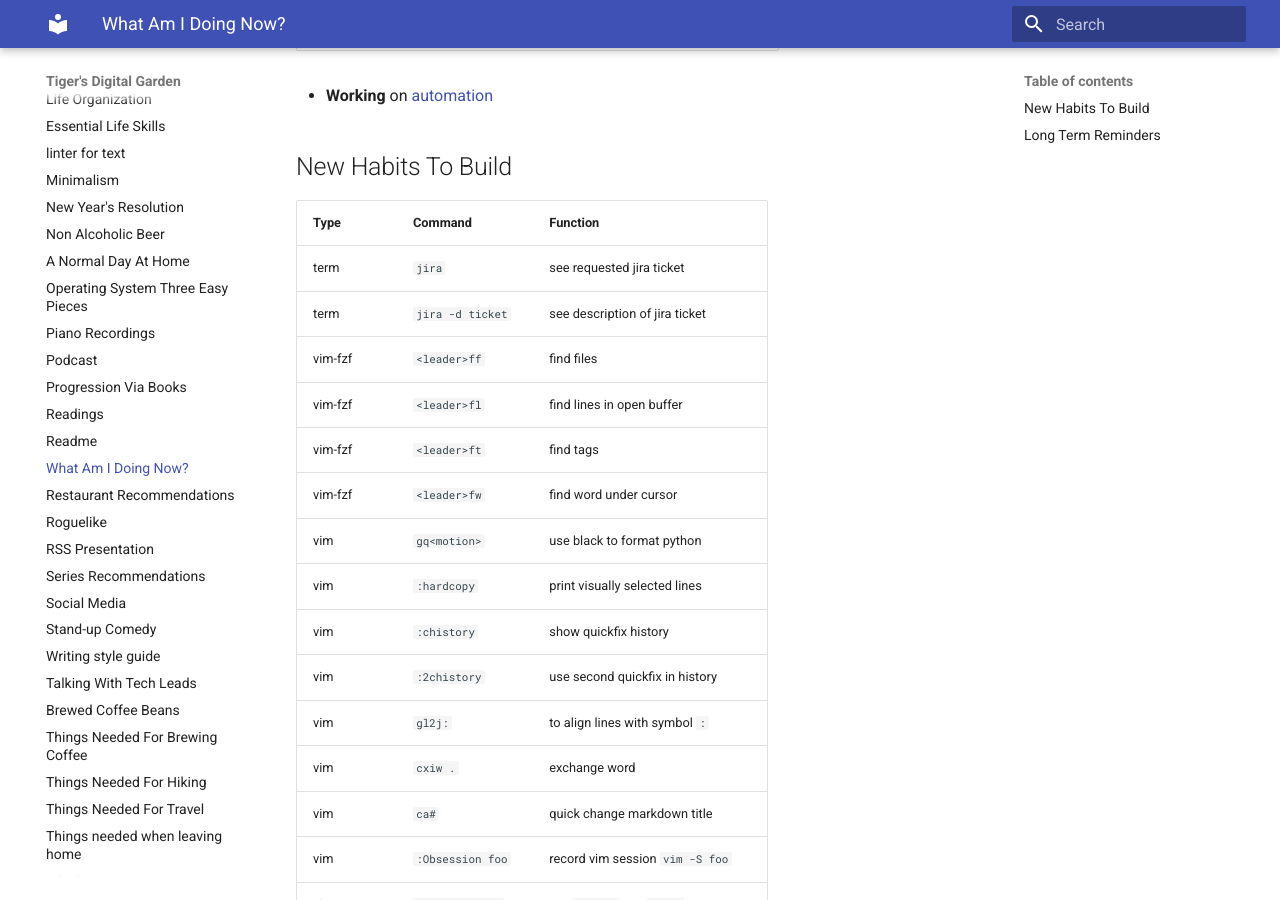
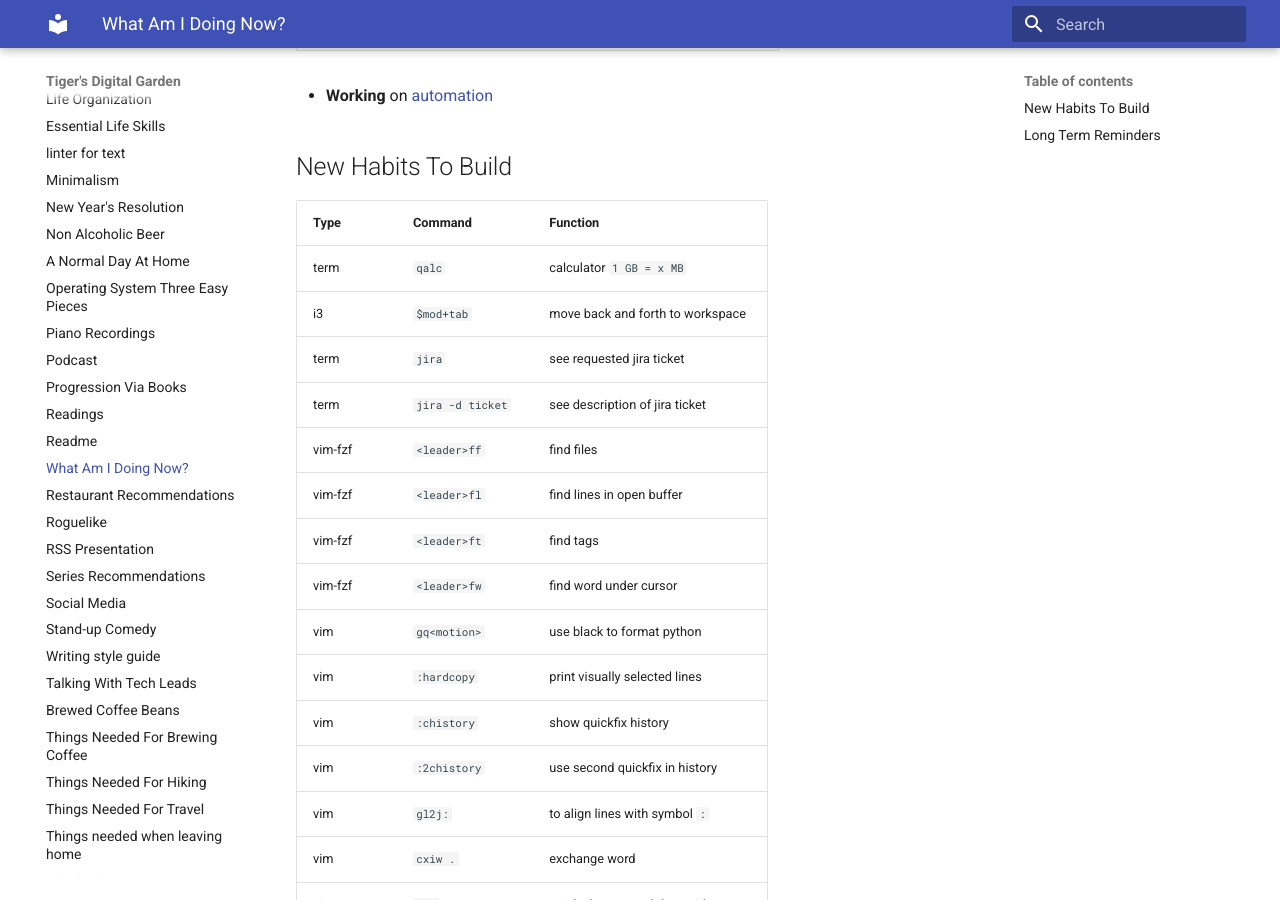
Before and after one commit to ynotstartups/notes, an MkDocs documentation site: the page built from notes/reminders.md, in a window 1280 px wide and 900 px high, scrolled down 311 px. Built offline with MkDocs 1.6.1 and Material for MkDocs 9.7.7, drawn with Linux system fonts in a browser that asks for light colours.

Commit message:
add reminder

```diff
--- a/notes/reminders.md
+++ b/notes/reminders.md
@@ -12,6 +12,8 @@
 
 | Type     | Command           | Function                           |
 | -------- | ----------------- | ---------------------------------- |
+| term     | `qalc`            | calculator `1 GB = x MB`           |
+| i3       | `$mod+tab`        | move back and forth to workspace   |
 | term     | `jira`            | see requested jira ticket          |
 | term     | `jira -d ticket`  | see description of jira ticket     |
 | vim-fzf  | `<leader>ff`      | find files                         |
```
